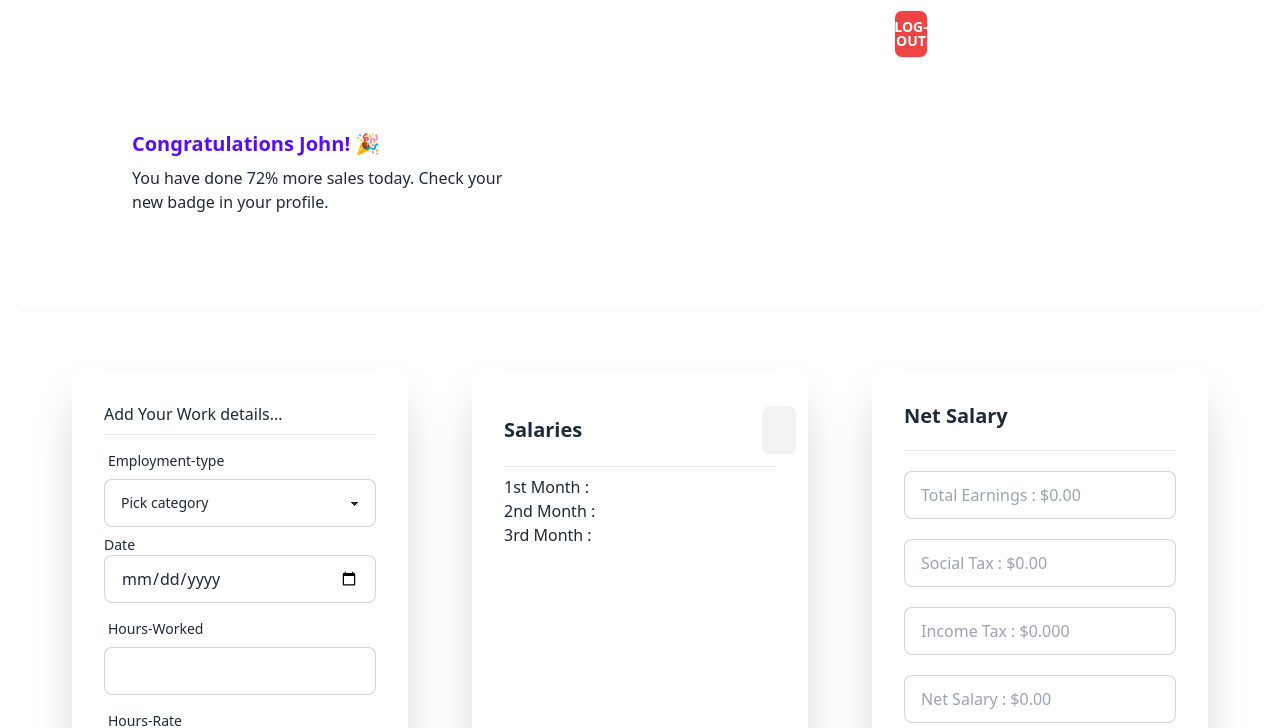
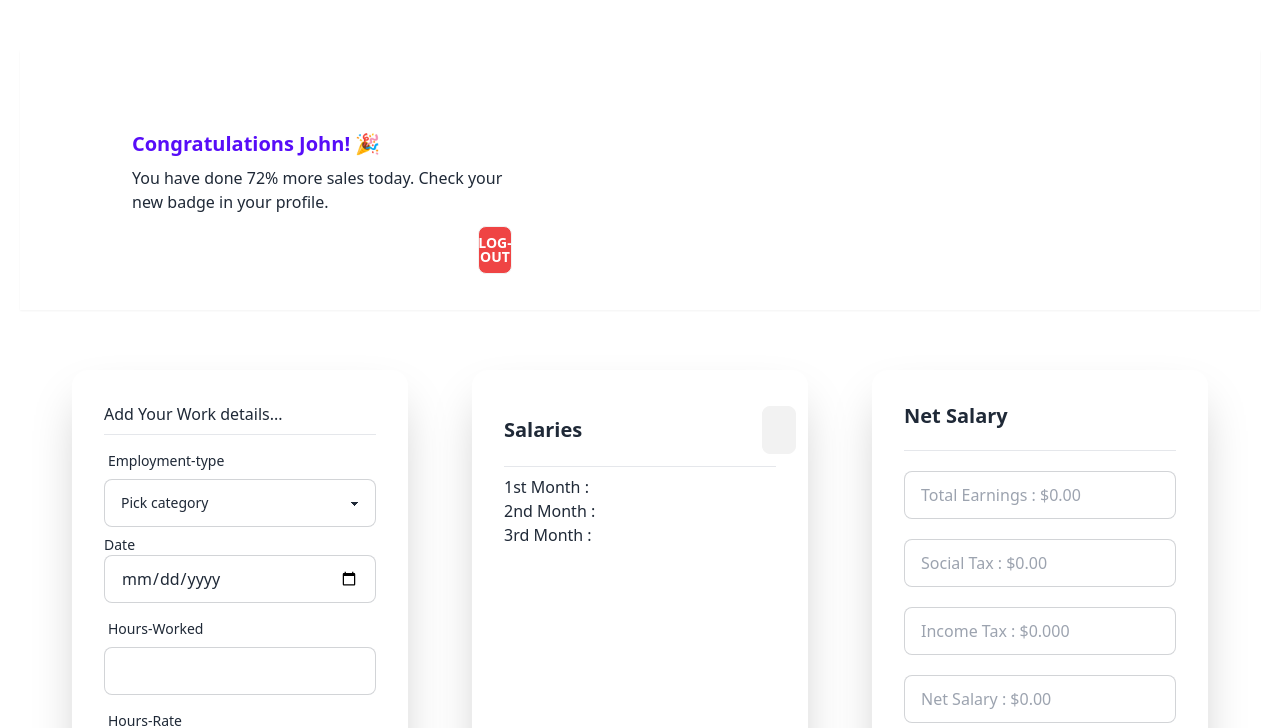
Before and after one commit to Mahmuda-14/Project-1, a plain HTML site: page index.html in a window 1280 px wide. Shown: the part 106-834 px from the top of the page. Drawn offline with nearby package versions, Linux system fonts and the light colour scheme.

Commit message:
modified

```diff
--- a/index.html
+++ b/index.html
@@ -39,7 +39,7 @@
           </div>
         </div>
       </div>
-      <button class="btn bg-red-500 text-white hover:bg-slate-600 md:mx-60 md:-mt-10 lg:mr-[784px] mt-44 -ml-44">Log-Out</button>
+      <button class="btn bg-red-500 text-white hover:bg-slate-600 md:mx-60 md:-mt-10 lg:mr-[784px] lg:mt-44 lg:-ml-44">Log-Out</button>
 
     </section>
 
```
